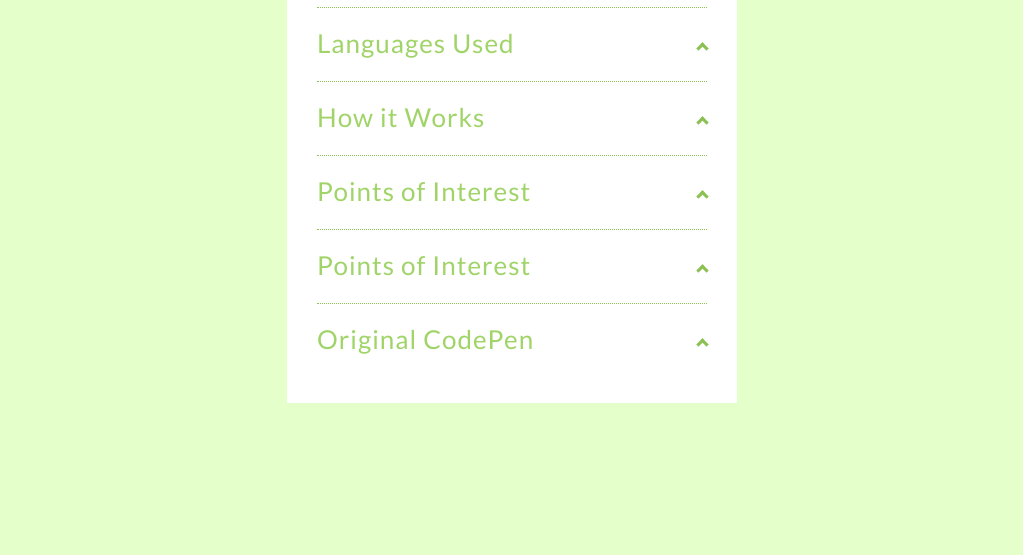
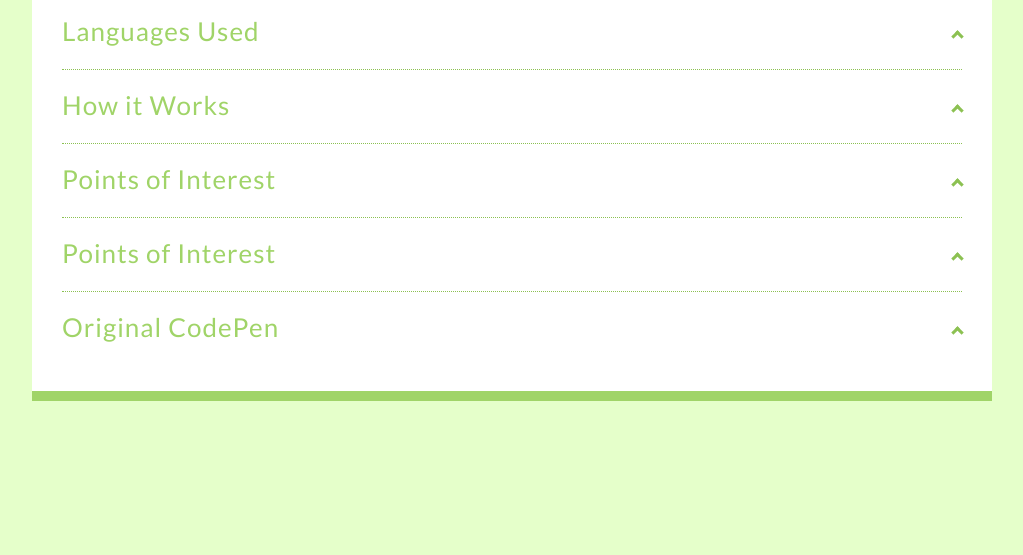
Before and after one commit to isabelle6/exercise-4-code-pen-sass, a plain HTML site: page index.html in a window 1280 px wide. Shown: the part 245-800 px from the top of the page, without its empty margins (128-1151 px from the left). Drawn offline with Linux system fonts and the light colour scheme.

Commit message:
refactor(main.scss): remove box shadow and add border

```diff
--- a/scss/components/_main.scss
+++ b/scss/components/_main.scss
@@ -52,9 +52,10 @@ body {
     left: 50%;
     margin: 90px 0;
     transform: translate(-50%, 0);
-  box-shadow: 0 20px 0 0 $green inset;
+    border-top: 30px solid $green;
+    border-bottom: 10px solid $green;
     background-color: $white;
-  max-width: 450px;
+    max-width: 75%;
     padding: 30px;
 
     @media (max-width: 550px) {
```
Also changed, not shown: css/style.css. Lines whose indentation alone changed are shown as unchanged.
